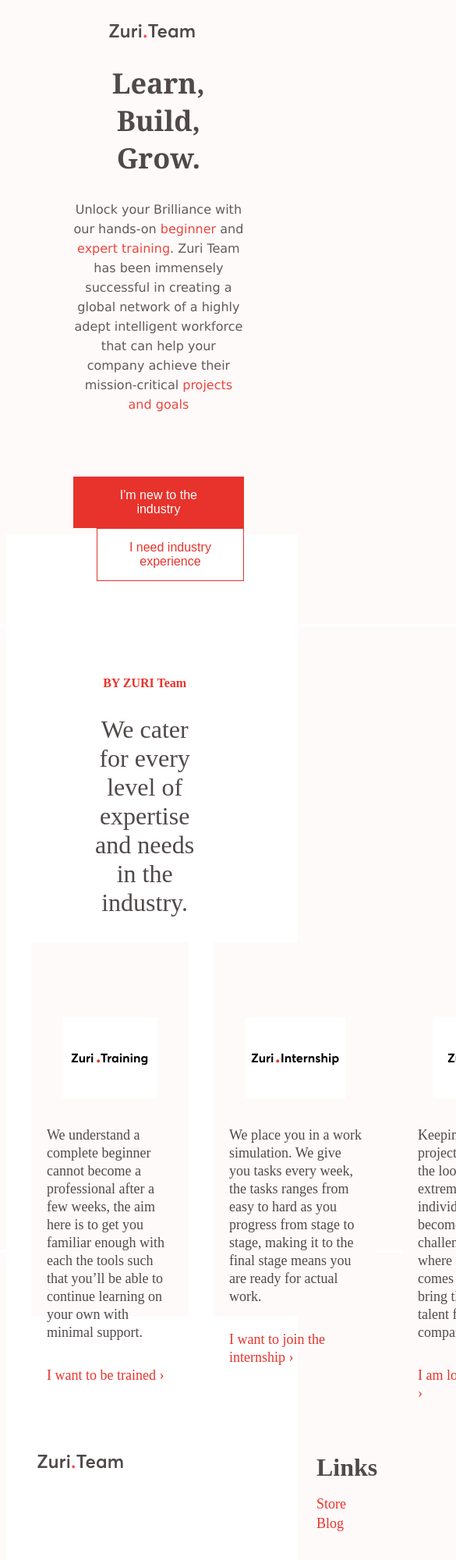
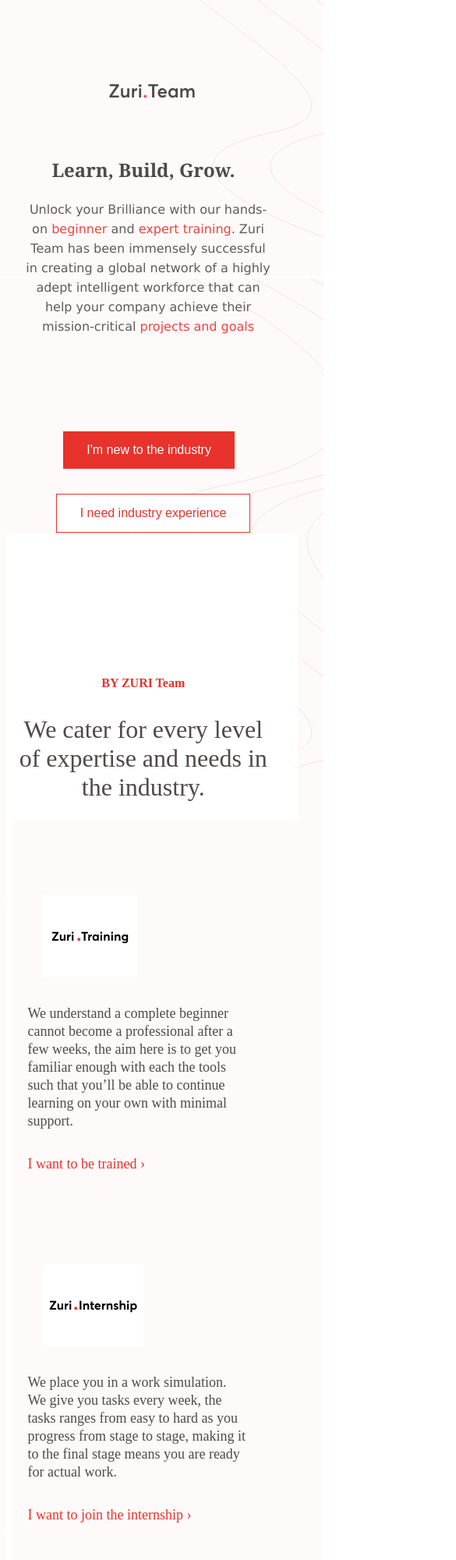
Before and after one commit to Darab-gif/Zuri_landpage, a plain HTML site: page index.html in a window 390 px wide. Shown: the top 2000 px of the page at 78% size, 585 px wide, since content can reach past the window. Drawn offline with Linux system fonts and the light colour scheme.

Commit message:
Updated the media query

```diff
--- a/style.css
+++ b/style.css
@@ -1,5 +1,7 @@
 body {
   background-image: url("./img/hero-bg.svg");
+
+  background-position: center;
 }
 .header {
   height: 40rem;
@@ -81,7 +83,35 @@
   color: #fff;
   font-size: 16px;
 }
-
+@media (max-width: 768px) {
+  .header_img {
+    margin-top: 5rem;
+  }
+  .header_info {
+    margin-top: 5rem;
+    margin-left: 1%;
+    width: 90%;
+  }
+  .header_info h1 {
+    font-size: 24px;
+    line-height: 16px;
+    margin-left: 5px;
+  }
+  .header_info p {
+    padding-block: 10px;
+    width: 20rem;
+    margin-right: 15%;
+  }
+  .btn {
+    margin-top: 7rem;
+  }
+  .header_btn1 {
+    margin-left: 1.2rem;
+  }
+  .header_btn2 {
+    margin-top: 2rem;
+  }
+}
 .body {
   background-color: #fff;
 }
@@ -148,9 +178,25 @@
 .body_info {
   display: flex;
 }
+@media (max-width: 768px) {
+  .body_header {
+    width: 90%;
+    margin-left: 2%;
+  }
+  .body_info {
+    display: flex;
+    flex-direction: column;
+  }
+  .body_section {
+    margin-left: 2%;
+    margin-top: -2%;
+  }
+  .body_section p {
+    width: 70%;
+  }
+}
 .footer {
   background-color: #fff;
-  height: auto;
 }
 
 .footer_info {
@@ -199,3 +245,34 @@
 .footer_foot {
   text-align: center;
 }
+
+@media (max-width: 768px) {
+  .footer_info {
+    display: flex;
+    flex-direction: column;
+    gap: 1rem;
+    height: 30rem;
+  }
+  .footer_img {
+    margin-left: 7rem;
+  }
+  .footer {
+    margin-top: -4rem;
+  }
+  .footer_link {
+    margin-left: 8rem;
+  }
+  .footer_link li {
+    margin-left: 1rem;
+  }
+  .footer_media {
+    margin-left: 6rem;
+  }
+  .footer_media_img {
+    margin-left: 1rem;
+  }
+  .footer_contact {
+    width: 60%;
+    margin-left: 6rem;
+  }
+}
```
